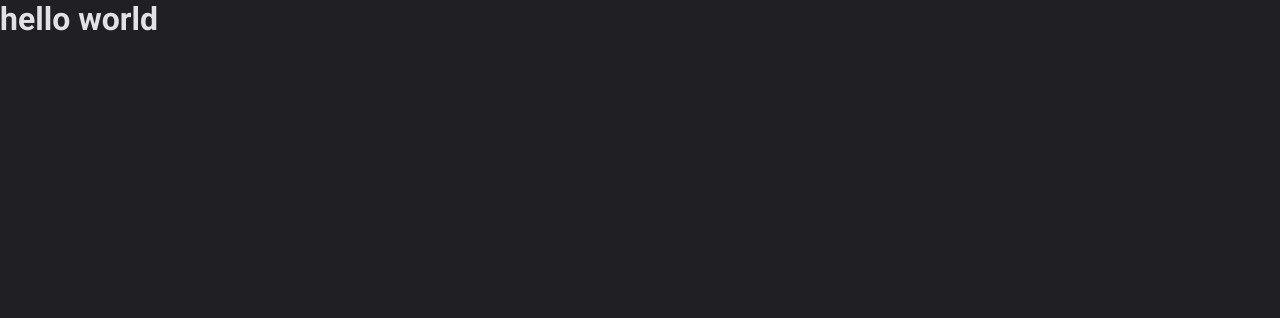
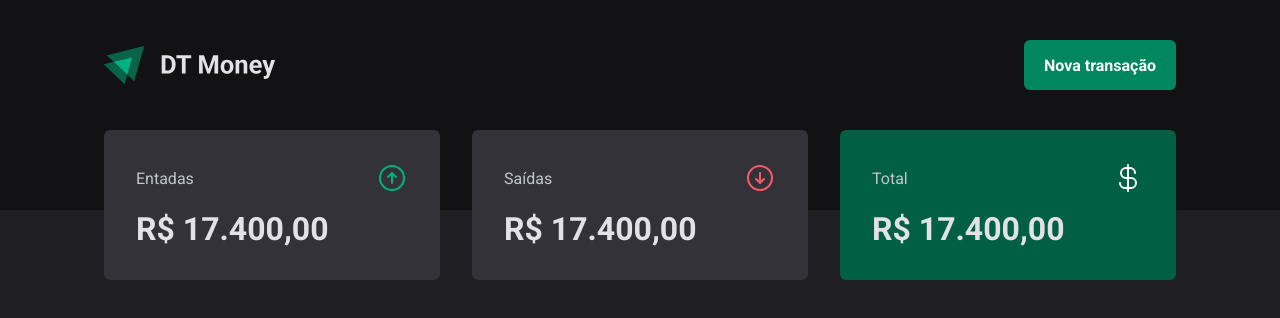
Before and after one commit to davihr1/DT-Money, a React (Vite) app: page / in a window 1280 px wide. Shown: the top 318 px of the page. Built offline with nearby package versions, Linux system fonts and the light colour scheme.

Commit message:
components: Header & Summary

```diff
--- a/src/App.tsx
+++ b/src/App.tsx
@@ -1,12 +1,13 @@
 import { ThemeProvider } from "styled-components";
 import { defaultTheme } from "./styles/theme/defaulTheme";
 import { GlobalStayle } from "./styles/global";
+import { Transactions } from "./pages/transactions";
 
 export function App() {
   return (
     <ThemeProvider theme={defaultTheme}>
       <GlobalStayle />
-      <h1>hello world</h1>
+      <Transactions />
     </ThemeProvider>
   )
 }
--- /dev/null
+++ b/src/components/Heade/index.tsx
@@ -0,0 +1,15 @@
+import { HeaderContainer, HeaderContent, NewTransactionButton } from "./style";
+
+import logoImg from '../../assets/logo.svg'
+
+export function Header() {
+  return (
+    <HeaderContainer>
+      <HeaderContent>
+        <img src={logoImg} alt="" />
+
+        <NewTransactionButton>Nova transação</NewTransactionButton>
+      </HeaderContent>
+    </HeaderContainer>
+  )
+}
--- /dev/null
+++ b/src/components/Heade/style.ts
@@ -0,0 +1,34 @@
+import styled from 'styled-components'
+
+
+export const HeaderContainer = styled.header`
+  background: ${p => p.theme['gray-900']};
+  padding: 2.5rem 0 7.5rem;
+`
+
+export const HeaderContent = styled.div`
+width: 100%;
+max-width: 1120px;
+margin: 0 auto;
+padding: 0 1.5rem;
+
+display: flex;
+justify-content: space-between;
+align-items: center;
+`
+
+export const NewTransactionButton = styled.button`
+height: 50px;
+border: 0;
+background: ${p => p.theme['green-500']};
+color: ${p => p.theme.white};
+font-weight: bold;
+padding: 0 1.25rem;
+border-radius: 6px;
+cursor: pointer;
+
+&:hover {
+  background: ${p => p.theme['green-700']};
+  transition: background-color 0.3s;
+}
+`
--- /dev/null
+++ b/src/components/Summary/index.tsx
@@ -0,0 +1,43 @@
+import { ArrowCircleDown, ArrowCircleUp, CurrencyDollar } from "@phosphor-icons/react"
+import { SummaryCard, SummaryContainer } from "./style"
+
+export function Summary() {
+  return (
+    <SummaryContainer>
+      <SummaryCard>
+        <header>
+          <span>Entadas</span>
+          <ArrowCircleUp size={32} color="#00b37e" />
+        </header>
+
+        <strong>
+          R$ 17.400,00
+        </strong>
+      </SummaryCard>
+
+
+      <SummaryCard>
+        <header>
+          <span>Saídas</span>
+          <ArrowCircleDown size={32} color="#f75a68" />
+        </header>
+
+        <strong>
+          R$ 17.400,00
+        </strong>
+      </SummaryCard>
+
+
+      <SummaryCard variant="green">
+        <header>
+          <span>Total</span>
+          <CurrencyDollar size={32} color="#fff" />
+        </header>
+
+        <strong>
+          R$ 17.400,00
+        </strong>
+      </SummaryCard>
+    </SummaryContainer>
+  )
+}
--- /dev/null
+++ b/src/components/Summary/style.ts
@@ -0,0 +1,40 @@
+import styled, { css }from 'styled-components'
+
+export const SummaryContainer = styled.section`
+width: 100%;
+max-width: 1120px;
+margin: 0 auto;
+padding: 0 1.5rem;
+
+display: grid;
+grid-template-columns: repeat(3, 1fr);
+gap: 2rem;
+
+margin-top: -5rem;
+`
+
+interface SummaryCardProps {
+  variant?: 'green';
+}
+export const SummaryCard = styled.div<SummaryCardProps>`
+background: ${p => p.theme['gray-600']};
+border-radius: 6px;
+padding: 2rem;
+
+header {
+  display: flex;
+  align-items: center;
+  justify-content: space-between;
+  color: ${p => p.theme['gray-300']};
+}
+
+strong {
+  display: block;
+  margin-top: 1rem;
+  font-size: 2rem;
+}
+
+${p => p.variant === 'green' && css`
+background: ${p => p.theme['green-700']};
+`}
+`
--- /dev/null
+++ b/src/pages/transactions/index.tsx
@@ -0,0 +1,11 @@
+import { Header } from "../../components/Heade";
+import { Summary } from "../../components/Summary";
+
+export function Transactions() {
+  return (
+    <div>
+      <Header />
+      <Summary />
+    </div>
+  )
+}
```
Also changed, not shown: src/assets/logo.svg (added), src/pages/transactions/style.ts (added).
